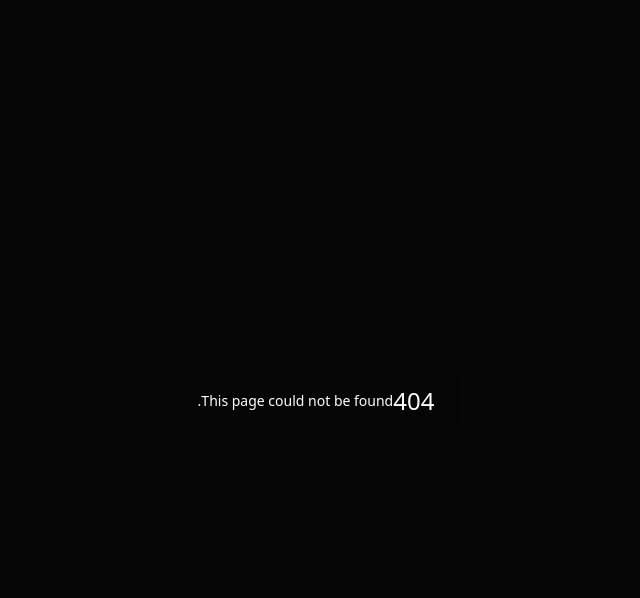
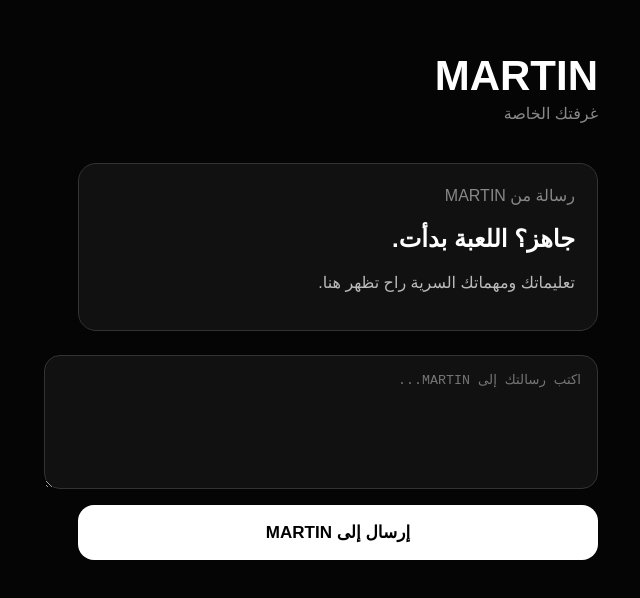
Before and after one commit to end88e-creator/MARTIN, a Next.js app: page /player in a window 1280 px wide. Before the commit this address had no page. Shown: the top 598 px of the page, without its empty margins (302-942 px from the left). Built offline with nearby package versions, Linux system fonts and the light colour scheme.

Commit message:
Create page.js

```diff
--- /dev/null
+++ b/app/player/page.js
@@ -0,0 +1,79 @@
+"use client";
+
+import { useState } from "react";
+
+export default function PlayerPage() {
+  const [message, setMessage] = useState("");
+
+  return (
+    <main
+      dir="rtl"
+      style={{
+        minHeight: "100vh",
+        background: "#050505",
+        color: "#fff",
+        padding: "24px",
+        fontFamily: "Arial",
+      }}
+    >
+      <div style={{ maxWidth: "520px", margin: "0 auto" }}>
+        <h1 style={{ fontSize: "42px", marginBottom: "4px" }}>MARTIN</h1>
+
+        <p style={{ color: "#888", marginTop: "0" }}>
+          غرفتك الخاصة
+        </p>
+
+        <div
+          style={{
+            marginTop: "40px",
+            padding: "22px",
+            border: "1px solid #333",
+            borderRadius: "18px",
+            background: "#111",
+          }}
+        >
+          <p style={{ color: "#888", marginTop: "0" }}>رسالة من MARTIN</p>
+
+          <h2>جاهز؟ اللعبة بدأت.</h2>
+
+          <p style={{ color: "#bbb" }}>
+            تعليماتك ومهماتك السرية راح تظهر هنا.
+          </p>
+        </div>
+
+        <textarea
+          value={message}
+          onChange={(e) => setMessage(e.target.value)}
+          placeholder="اكتب رسالتك إلى MARTIN..."
+          style={{
+            width: "100%",
+            marginTop: "24px",
+            minHeight: "100px",
+            padding: "16px",
+            borderRadius: "16px",
+            border: "1px solid #333",
+            background: "#111",
+            color: "#fff",
+          }}
+        />
+
+        <button
+          onClick={() => setMessage("")}
+          style={{
+            width: "100%",
+            marginTop: "12px",
+            padding: "17px",
+            border: "0",
+            borderRadius: "16px",
+            background: "#fff",
+            color: "#000",
+            fontWeight: "bold",
+            fontSize: "17px",
+          }}
+        >
+          إرسال إلى MARTIN
+        </button>
+      </div>
+    </main>
+  );
+}
```
